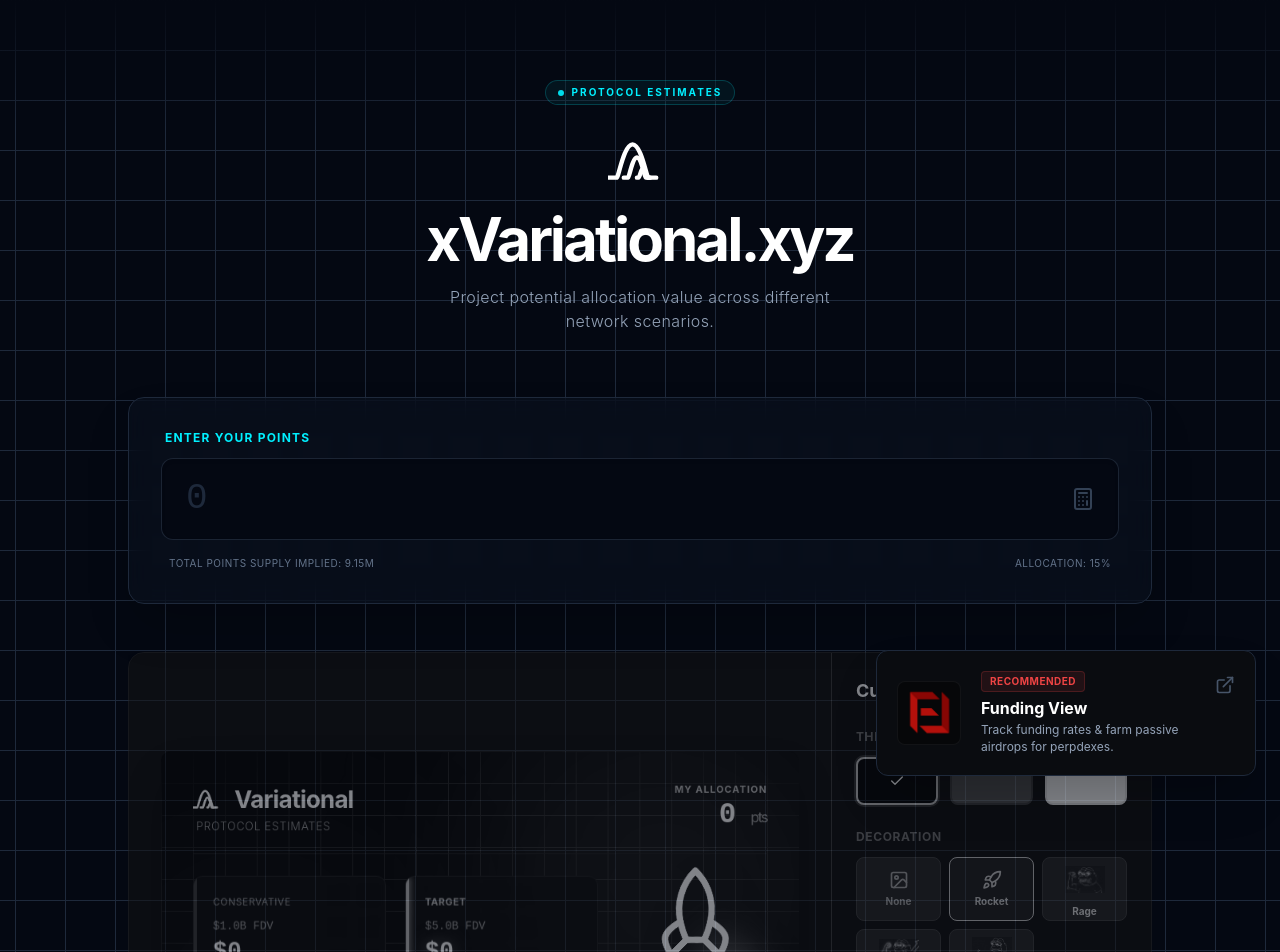
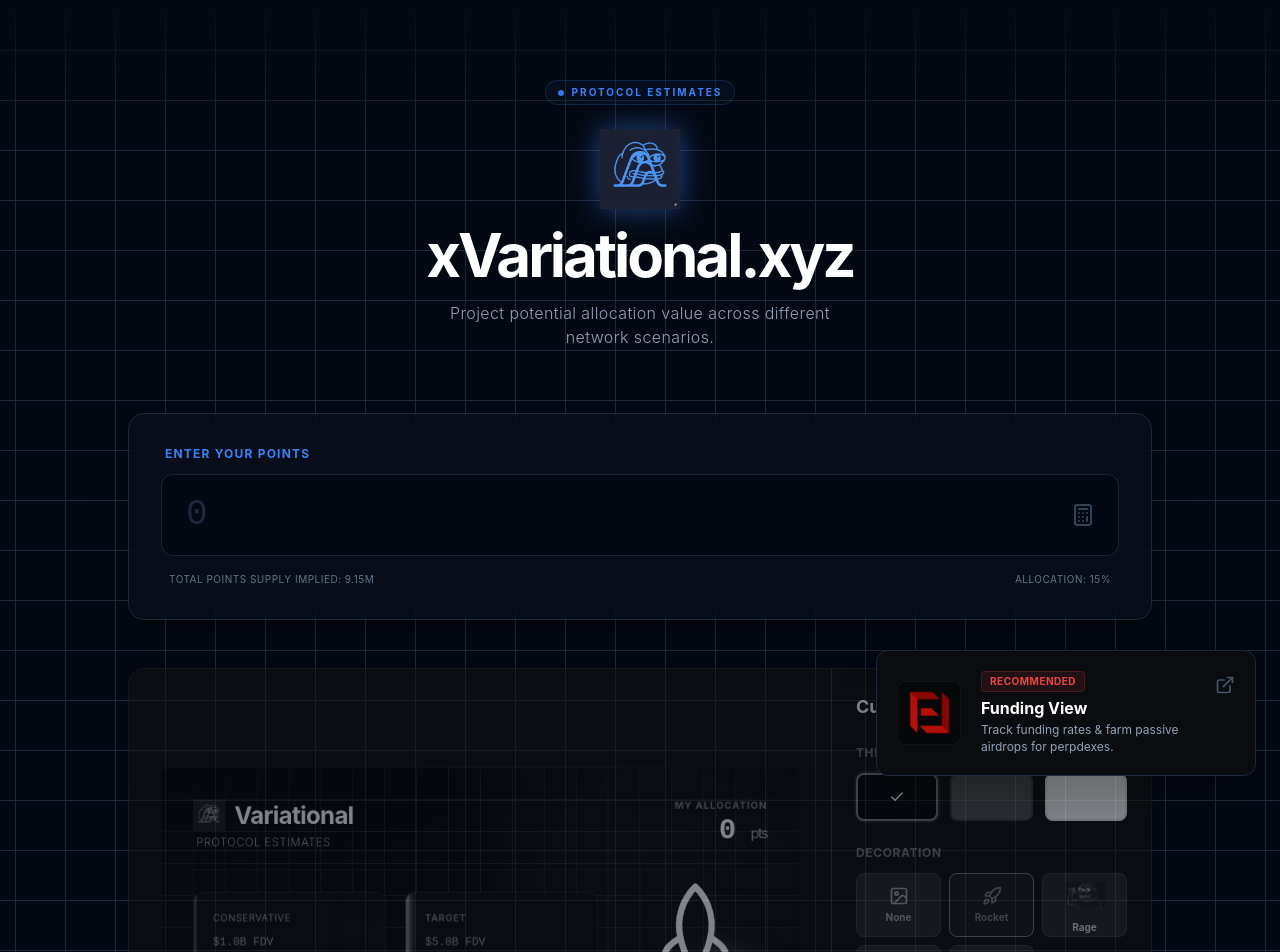
Before and after one commit to i-ghz/xvariational, a React (Vite) app: page / in a window 1280 px wide. Shown: the top 952 px of the page. Built offline with nearby package versions, Linux system fonts and the light colour scheme.

Commit message:
Rebranding: New Logo and Pepe Blue theme

```diff
--- a/index.html
+++ b/index.html
@@ -3,7 +3,7 @@
 
 <head>
   <meta charset="UTF-8" />
-  <link rel="icon" type="image/svg+xml" href="/vite.svg" />
+  <link rel="icon" type="image/png" href="/src/assets/logo-new.png" />
   <meta name="viewport" content="width=device-width, initial-scale=1.0" />
   <title>xvariational.xyz</title>
 </head>
--- a/src/App.jsx
+++ b/src/App.jsx
@@ -2,8 +2,8 @@
 import { Calculator } from 'lucide-react'
 import { ScenarioCard } from './components/ScenarioCard'
 import { ShareEditor } from './components/ShareEditor'
-import { VariationalLogov2 } from './components/VariationalLogo'
 import { FundingAd } from './components/FundingAd'
+import logoNew from './assets/logo-new.png'
 
 // Constants
 const TOTAL_POINTS = 9_150_000
@@ -41,7 +41,7 @@
         </div>
 
         <div className="flex items-center justify-center gap-4 mb-4">
-          <VariationalLogov2 className="w-16 h-16 text-white" />
+          <img src={logoNew} className="w-20 h-20 object-contain drop-shadow-[0_0_15px_rgba(59,130,246,0.5)]" alt="xVariational Logo" />
         </div>
 
         <h1 className="text-5xl md:text-6xl font-bold text-white tracking-tighter mb-4">
--- a/src/components/ShareCard.jsx
+++ b/src/components/ShareCard.jsx
@@ -1,10 +1,10 @@
 import { forwardRef } from 'react'
-import { VariationalLogov2 } from './VariationalLogo'
 import { Rocket } from 'lucide-react'
 import { clsx } from 'clsx'
 import pepeRage from '../assets/pepe-rage.png'
 import pepeFlex from '../assets/pepe-flex.png'
 import pepeZen from '../assets/pepe-zen.png'
+import logoNew from '../assets/logo-new.png'
 
 export const ShareCard = forwardRef(({ points, valueAt1B, valueAt5B, theme = 'dark', graphic = 'rocket', isPreview = false }, ref) => {
     const formatted1B = new Intl.NumberFormat('en-US', { style: 'currency', currency: 'USD', maximumFractionDigits: 0 }).format(valueAt1B)
@@ -119,7 +119,7 @@
             <div className={clsx("relative z-20 flex justify-between items-start border-b pb-6", currentTheme.border)}>
                 <div>
                     <div className="flex items-center gap-3 mb-1">
-                        <VariationalLogov2 className={clsx("w-10 h-10", currentTheme.logoColor)} />
+                        <img src={logoNew} className="w-10 h-10 object-contain" alt="Logo" />
                         <h1 className="text-3xl font-bold tracking-tight">
                             Variational
                         </h1>
--- a/tailwind.config.js
+++ b/tailwind.config.js
@@ -12,7 +12,7 @@
                 'surface-highlight': '#151e32',
                 primary: '#3B82F6', // Standard blue backup
                 'var-blue': '#4F46E5', // Indigo-ish
-                'var-cyan': '#00F0FF', // Electric Cyan
+                'var-cyan': '#3B82F6', // Pepe Blue
                 'var-dark': '#020617',
             },
             fontFamily: {
```
Also changed, not shown: src/assets/logo-new.png (added).
